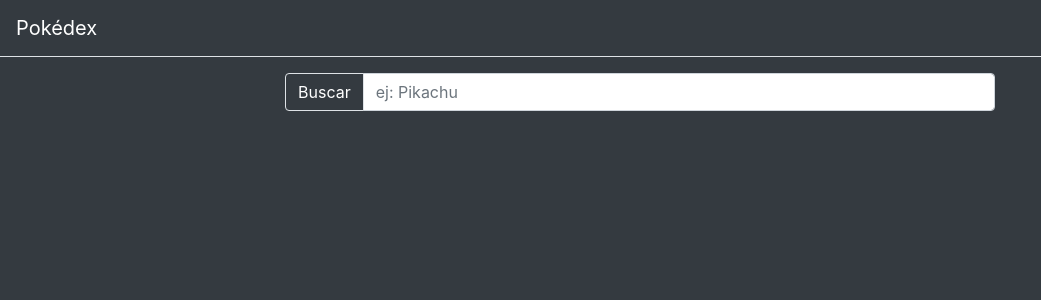
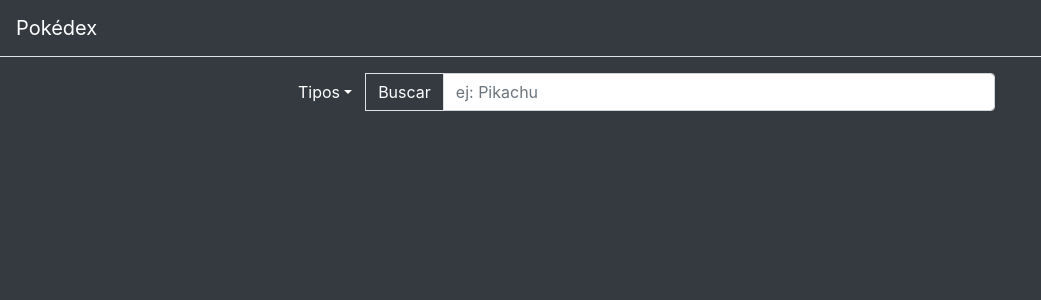
Before and after one commit to LuchoRivas/poketestf, a React (Create React App) app: page / in a window 1280 px wide. Shown: the top 300 px of the page, without its empty margins (0-1041 px from the left). Built offline with nearby package versions, Linux system fonts and the light colour scheme.

Commit message:
importacion

```diff
--- a/src/components/main.jsx
+++ b/src/components/main.jsx
@@ -4,6 +4,7 @@
 import PokeCard from "./pokemonCard";
 import MainPokeCard from "./mainPokemonCard";
 import SearchAlert from "./alert";
+import TypesDropdown from "./typesDropdown";
 
  export default function Main () {
 
@@ -57,6 +58,7 @@
         <div>
             <InputGroup className="mb-3 col-8 offset-2">
                 <InputGroup.Prepend>
+                    <TypesDropdown></TypesDropdown>
                     <Button onClick={onPokemonSearch} className="border" variant="dark">Buscar</Button>
                 </InputGroup.Prepend>
                 <FormControl placeholder="ej: Pikachu" type="text" name="search" aria-describedby="basic-addon1" onChange={handleChange} onKeyPress={handleKeyDown} value={search}/>
```
